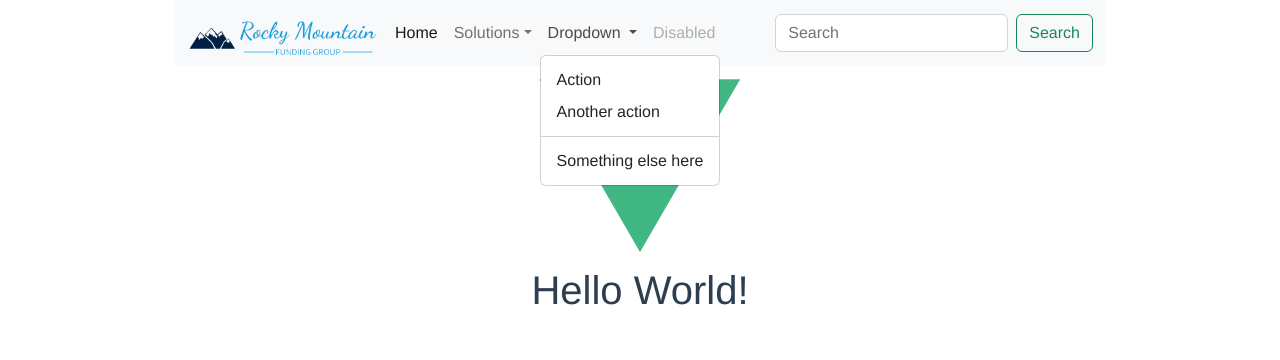
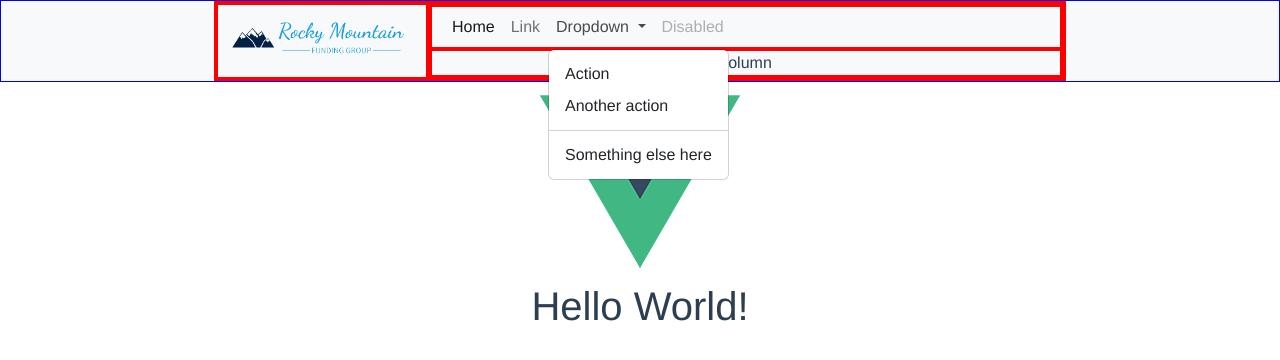
Before and after one commit to MDouglas345/rocky-mountain-funding, a Vue app: page / in a window 1280 px wide. Both pictures are taken after a click on the button "Dropdown". Shown: the top 360 px of the page. Built offline with nearby package versions, Linux system fonts and the light colour scheme.

Commit message:
navbar formatting

```diff
--- a/package.json
+++ b/package.json
@@ -11,6 +11,7 @@
     "@popperjs/core": "^2.11.6",
     "bootstrap": "^5.2.1",
     "core-js": "^3.8.3",
+    "jquery": "^3.6.1",
     "vue": "^3.2.13",
     "vue-router": "^4.0.3"
   },
--- a/src/components/NavigationBar.vue
+++ b/src/components/NavigationBar.vue
@@ -1,14 +1,19 @@
 <template>
-  <div class="container">
-    <nav
-      class="navbar col-lg-10 col-md-12 col-sm-12 mx-auto navbar-expand-lg navbar-light bg-light"
-    >
+  <nav class="navbar navbar-expand-sm bg-light">
     <div class="container-fluid">
-        <div id="navbar-brand-logo-cont">
-          <router-link to="/" class="navbar-brand" href="#">
-            <img id="navbar-brand-logo" src="@/assets/rml-med.png" />
-          </router-link>
+      <div class="row outline2">
+        <div class="col-md-8 mx-auto outline">
+          <div class="row">
+            <div class="col-sm-3 outline">
+              <div class="row">
+                <div class="col-sm-auto col-xs-4">
+                  <img
+                    class="navbar-brand"
+                    id="navbar-brand-logo"
+                    src="@/assets/rml-med.png"
+                  />
                 </div>
+                <div class="col-xs-2">
                   <button
                     class="navbar-toggler"
                     type="button"
@@ -20,94 +25,32 @@
                   >
                     <span class="navbar-toggler-icon"></span>
                   </button>
-        <div class="collapse navbar-collapse" id="navbarSupportedContent">
-          <ul class="navbar-nav me-auto mb-2 mb-lg-0">
-            <li class="nav-item">
-              <router-link
-                to="/"
-                class="nav-link active"
-                aria-current="page"
-                data-bs-toggle="collapse"
-                data-bs-target="#navbarSupportedContent"
-                href="#"
-                >Home</router-link
-              >
-            </li>
-            <li class="nav-item dropdown mega-menu">
-              <router-link
-                to="/solutions"
-                class="nav-link dropdown-toggle"
-                href="#"
-                id="navbarDropdown"
-                role="button"
-                data-bs-toggle="dropdown"
-                aria-expanded="false"
-                >Solutions</router-link
-              >
-
-              <ul
-                class="container-fluid dropdown-menu"
-                aria-labelledby="navbarDropdown"
-              >
+                </div>
+              </div>
+            </div>
+            <div class="col-sm-9 outline">
               <div class="row">
-                  <li>
-                    <a class="dropdown-item" href="#">Merchant Cash Advance</a>
-                  </li>
-                  <li>
-                    <a class="dropdown-item" href="#">Line of Credit</a>
-                  </li>
+                <div class="col-12 outline">
+                  <NavigationBarContent></NavigationBarContent>
                 </div>
-              </ul>
-            </li>
-            <li class="nav-item dropdown">
-              <a
-                class="nav-link dropdown-toggle"
-                href="#"
-                id="navbarDropdown"
-                role="button"
-                data-bs-toggle="dropdown"
-                aria-expanded="false"
-              >
-                Dropdown
-              </a>
-              <ul class="dropdown-menu" aria-labelledby="navbarDropdown">
-                <li><a class="dropdown-item" href="#">Action</a></li>
-                <li><a class="dropdown-item" href="#">Another action</a></li>
-                <li><hr class="dropdown-divider" /></li>
-                <li>
-                  <a class="dropdown-item" href="#">Something else here</a>
-                </li>
-              </ul>
-            </li>
-            <li class="nav-item">
-              <a
-                class="nav-link disabled"
-                href="#"
-                tabindex="-1"
-                aria-disabled="true"
-                >Disabled</a
-              >
-            </li>
-          </ul>
-          <form class="d-flex">
-            <input
-              class="form-control me-2"
-              type="search"
-              placeholder="Search"
-              aria-label="Search"
-            />
-            <button class="btn btn-outline-success" type="submit">
-              Search
-            </button>
-          </form>
+                <div class="col-12 outline">column</div>
+              </div>
+            </div>
+          </div>
+        </div>
       </div>
     </div>
   </nav>
-  </div>
 </template>
 
 <script>
+import $ from "jquery";
+import NavigationBarContent from "@/components/NavigationBarContent.vue";
+
 export default {
   name: "NavigationBar",
+  components: {
+    NavigationBarContent,
+  },
 };
 </script>
--- /dev/null
+++ b/src/components/NavigationBarContent.vue
@@ -0,0 +1,45 @@
+<template>
+  <div class="collapse navbar-collapse" id="navbarSupportedContent">
+    <ul class="navbar-nav me-auto mb-2 mb-lg-0">
+      <li class="nav-item">
+        <a class="nav-link active" aria-current="page" href="#">Home</a>
+      </li>
+      <li class="nav-item">
+        <a class="nav-link" href="#">Link</a>
+      </li>
+      <li class="nav-item dropdown">
+        <a
+          class="nav-link dropdown-toggle"
+          href="#"
+          id="navbarDropdown"
+          role="button"
+          data-bs-toggle="dropdown"
+          aria-expanded="false"
+        >
+          Dropdown
+        </a>
+        <ul class="dropdown-menu" aria-labelledby="navbarDropdown">
+          <li><a class="dropdown-item" href="#">Action</a></li>
+          <li><a class="dropdown-item" href="#">Another action</a></li>
+          <li><hr class="dropdown-divider" /></li>
+          <li><a class="dropdown-item" href="#">Something else here</a></li>
+        </ul>
+      </li>
+      <li class="nav-item">
+        <a class="nav-link disabled" href="#" tabindex="-1" aria-disabled="true"
+          >Disabled</a
+        >
+      </li>
+    </ul>
+  </div>
+</template>
+
+<script>
+import NavigationDropDown from "./NavigationDropDown.vue";
+export default {
+  name: "NavigationBarContent",
+  components: {
+    NavigationDropDown,
+  },
+};
+</script>
--- /dev/null
+++ b/src/components/NavigationDropDown.vue
@@ -0,0 +1,36 @@
+<template>
+  <ul class="col-xs-6 dropdown-menu" aria-labelledby="navbarDropdown">
+    <div class="row">
+      <div class="col">
+        <li>
+          <a class="dropdown-item" href="#">Merchant Cash Advance</a>
+        </li>
+        <li>
+          <a class="dropdown-item" href="#">Line of Credit</a>
+        </li>
+      </div>
+      <div class="col">
+        <li>
+          <a class="dropdown-item" href="#">Merchant Cash Advance1</a>
+        </li>
+        <li>
+          <a class="dropdown-item" href="#">Line of Credit</a>
+        </li>
+      </div>
+      <div class="col">
+        <li>
+          <a class="dropdown-item" href="#">Merchant Cash Advance2</a>
+        </li>
+        <li>
+          <a class="dropdown-item" href="#">Line of Credit</a>
+        </li>
+      </div>
+    </div>
+  </ul>
+</template>
+
+<script>
+export default {
+  name: "NavigationBarDropDown",
+};
+</script>
--- a/src/css/main.css
+++ b/src/css/main.css
@@ -8,6 +8,21 @@
   height: auto;
 }
 
+.outline {
+  border: solid red;
+  border-width: 2px;
+}
+
+.outline2 {
+  border: solid blue;
+  border-width: 1px;
+}
+
+.navbar {
+  padding-top: 0;
+  padding-bottom: 0;
+}
+
 #navbar > a {
   font-weight: normal;
 }
```
Also changed, not shown: 1 other file (tests, documents, lock files or other folders). Lines whose indentation alone changed are shown as unchanged.
